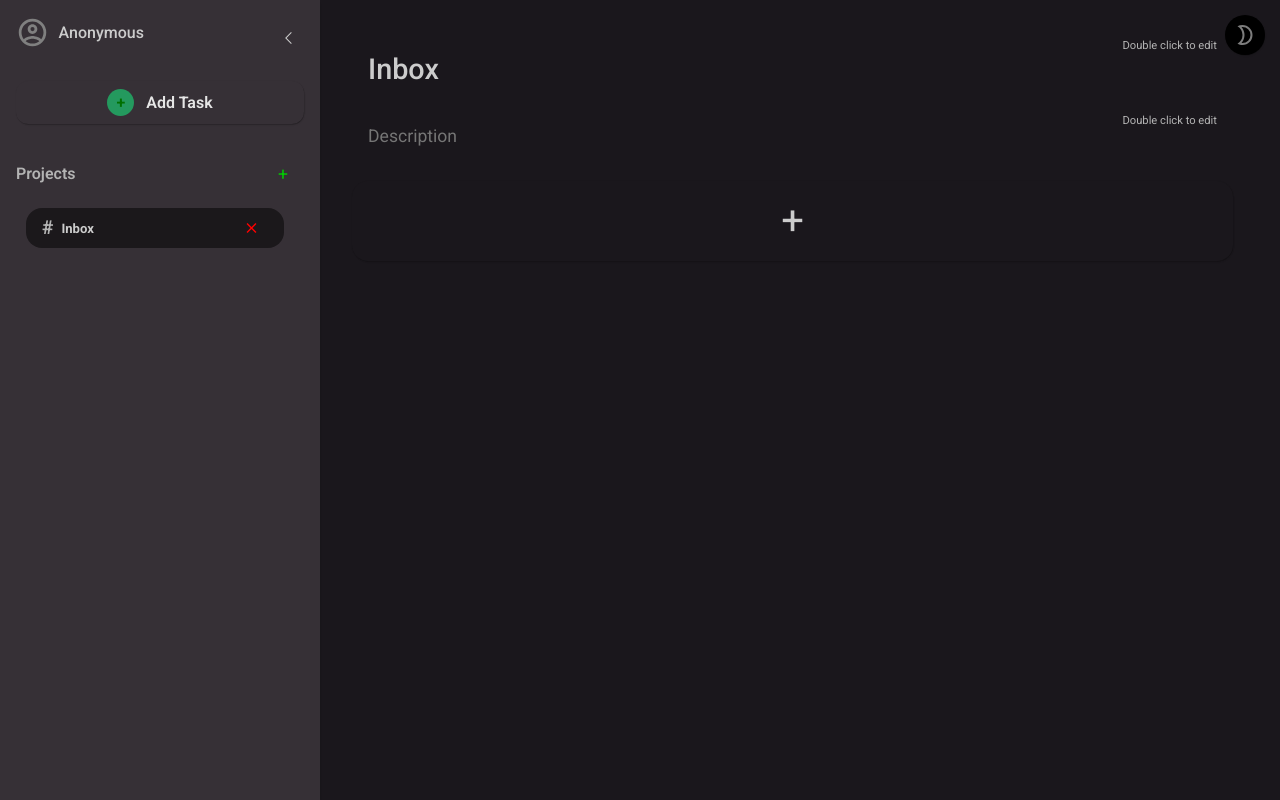
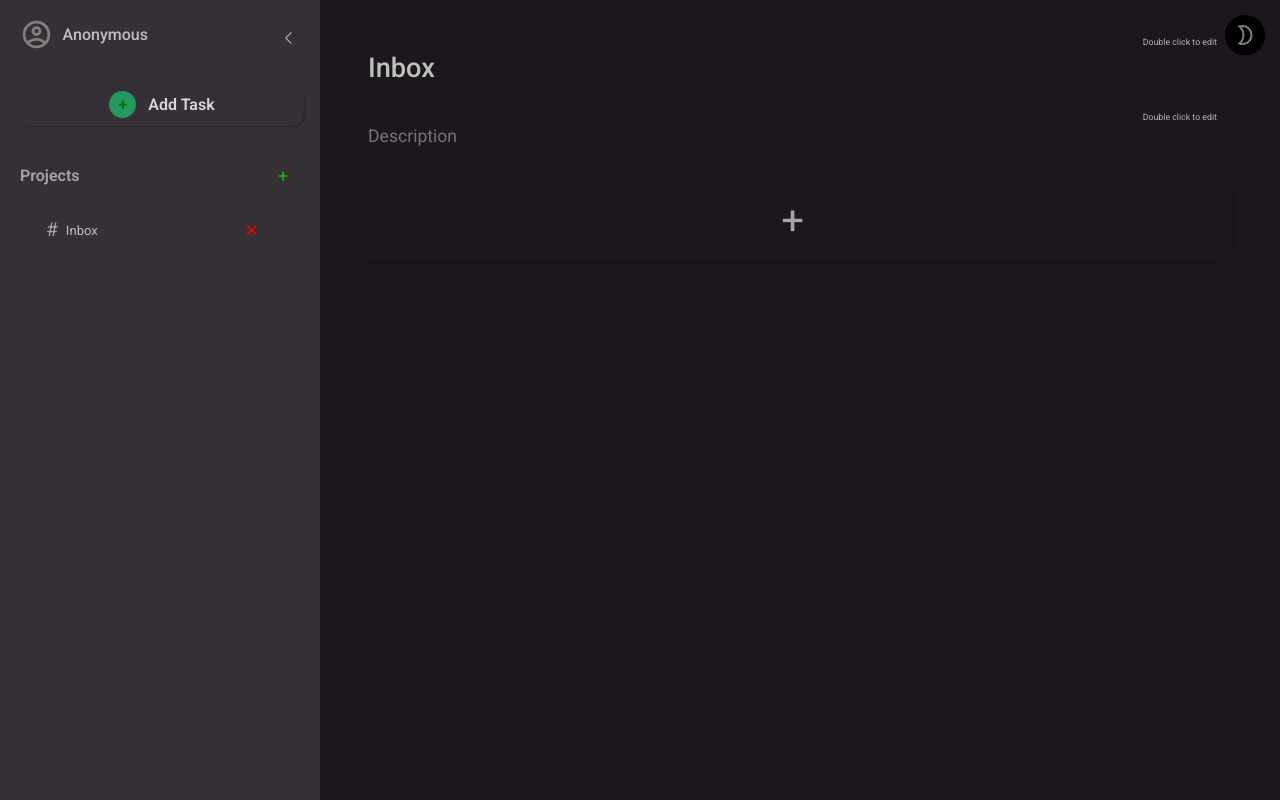
Before and after one commit to abdulwhab-elghareeb/todo-list, a website built with webpack: page src/template.html in a window 1280 px wide. Built offline with nearby package versions, Linux system fonts and the light colour scheme.

Commit message:
Refactor & organize css

```diff
--- a/src/displayController.js
+++ b/src/displayController.js
@@ -16,7 +16,7 @@ const projectsArray = projectsContainer.projectsArray
 
 // Local storage & initial loading
 if (!localStorage.getItem("projectsArray")){
-    addDefaultProject()
+    initialRendering()
     storage.saveProjectsArray(projectsArray)
     storage.saveCurrentProject(0) // the default project
 }else{
@@ -51,6 +51,11 @@ function showLastViewedProject(){
     getProjectSidebarList(projectsArray[currentProjectIdx]).querySelector(".project-list-btn").click()
 }
 
+function initialRendering(){
+    addDefaultProject()
+    addDefaultNotes()
+}
+
 function addDefaultProject(){
     const defaultProject = new Project("Inbox", "")
     projectsContainer.addProjectToArray(defaultProject)
@@ -58,6 +63,13 @@ function addDefaultProject(){
     storage.saveProjectsArray(projectsArray)
 }
 
+function addDefaultNotes(){
+    const note = dom.createProjectPageNote()
+
+    document.querySelector("#project-page .title-container").prepend(note)
+    document.querySelector("#project-page .description-container").prepend(note.cloneNode(true))
+    // note.cloneNode(true) -> to clone the textContent too
+}
 
 // Project helpers
 function getProjectSidebarList(project){
@@ -213,7 +225,7 @@ function renderProjectPage(project){
 }
 
 function clearProjectPage(){
-    [...document.querySelectorAll("#project-page .wrapper > div")].forEach(container => container.replaceChildren())
+    [...document.querySelectorAll("#project-page .wrapper > div")].forEach(container => container.replaceChildren(container.querySelector(".note") || ""))
     if(document.getElementById("project-page-add-task-btn")) document.getElementById("project-page-add-task-btn").remove()
 }
 
@@ -221,11 +233,10 @@ function renderProjectPageInputs(project){
     const projectPageTitleInput = dom.createProjectPageTitleInput(project)
     const projectPageDescriptionInput = dom.createProjectPageDescInput(project)
     const charCounter = dom.createInputCharCounter()
-    const note = dom.createProjectPageNote()
 
-    document.querySelector("#project-page .title-container").append(projectPageTitleInput, charCounter, note)
-    document.querySelector("#project-page .description-container").append(projectPageDescriptionInput, charCounter.cloneNode(), note.cloneNode(true))
-    // note.cloneNode(true) -> to clone the textContent too
+    document.querySelector("#project-page .title-container").append(projectPageTitleInput, charCounter, )
+    document.querySelector("#project-page .description-container").append(projectPageDescriptionInput, charCounter.cloneNode())
+    // .cloneNode(true) -> to clone the textContent too
 
     function inputsDoubleClickHandler(e){
         const projectPageInput = e.currentTarget
@@ -233,7 +244,7 @@ function renderProjectPageInputs(project){
         projectPageInput.removeAttribute("readonly")
         projectPageInput.focus()
         projectPageInput.select()
-        if(note) note.remove()
+        note.textContent = ""
     }
 
     function inputChangeEventHandler(e){
--- a/src/style.css
+++ b/src/style.css
@@ -62,30 +62,28 @@ h1, h2, h3, h4, h5, h6 {
     0.4px 0.8px 1px -1.2px hsl(var(--shadow-color) / 0.34),
     1px 2px 2.5px -2.5px hsl(var(--shadow-color) / 0.34);
 
-    scrollbar-color: hsl(from var(--text-color) h s calc(l + 5)) var(--sidebar-background);
+    scrollbar-color: var(--scrollbar) transparent;
     scrollbar-gutter: stable;
 }
 
 :root.light{
   --sidebar-background: hsl(48, 48%, 94%);
   --main-background: hsl(43 89 96);
-  --text-color: hsl(0, 0%, 15%);
+  --text-color: hsl(0, 0%, 20%);
   --shadow-color: 40deg 29% 60%;
   --light-gray: hsl(0 0 50);
   --submit-btns: hsl(150, 62%, 72%);
-
-
+  --scrollbar : hsl(from var(--sidebar-background) h s calc(l - 20))
 }
 
 :root.dark{
   --sidebar-background: hsl(300 5 20);
-  --main-background: hsl(270 10 10);
-  --text-color: hsl(0 0 80);
+  --main-background: hsl(300 10 10);
+  --text-color: hsl(0 0 75);
   --shadow-color: 0deg 0% 5%;
-  --light-gray: hsl(0 0 70);
+  --light-gray: hsl(0 0 65);
   --submit-btns: hsl(150, 62%, 37%);
-
-
+  --scrollbar : hsl(from var(--sidebar-background) h s calc(l + 20))
 }
 
 button,
@@ -126,9 +124,14 @@ body{
 
   font-family: var(--font-family);
   color: var(--text-color);
-
   background-color: var(--main-background);
 }
+
+/* General rules */
+.disable{
+  pointer-events: none;
+}
+
 
 /* switching modes btn */
 #mode{
@@ -154,8 +157,7 @@ body{
 
 /* Sidebar */
 #sidebar{
-  overflow-x: hidden; /* so content inside of sidebar don't overflow when sidebar is closed */
-  overflow-y: hidden;
+  overflow: hidden; /* so content inside of sidebar doesn't overflow when sidebar is closed */
   position: fixed;
   width: 320px;
   height: 100vh;
@@ -166,48 +168,13 @@ body{
   grid-auto-rows: max-content;
 
   gap: 2rem;
-  padding: 1rem;
+  padding: 18px 16px 16px 20px;
 
   box-shadow: var(--shadow);
-
-  transition: all 0.4s;
-
-}
-
-#sidebar-toggling-btn{
-  position: fixed;
-  z-index: 3;
-  left: 270px;
-  top: 20px;
-
-  text-align: center;
-  padding: 6px;
-  border-radius: 1rem;
-
-  background-color: transparent;
-
   transition: all 0.4s;
 }
 
-#sidebar-toggling-btn{
-  fill:var(--text-color);
-  width: 37px;
-  height: 37px;
-  rotate: 90deg;
-}
-
-/* sidebar closing/opening transition */
-#sidebar.sidebar-close{
-  width: 0;
-  padding: 0;
-}
-
-#sidebar-toggling-btn.sidebar-close{
-  left: 15px;
-  rotate: 270deg;
-}
-
-
+/* Sidebar user */
 #sidebar .user{
   display: flex;
   align-items: center;
@@ -218,6 +185,7 @@ body{
   background-color: var(--sidebar-background);
 }
 
+/* Sidebar add task */
 #sidebar #sidebar-add-task-btn{
   border-radius: 12px;
   padding: 8px 10px;
@@ -240,31 +208,13 @@ body{
   color: hsl(120, 100%, 22%);
 }
 
-#sidebar button.selected-project{
-  background-color: hsl(from var(--sidebar-background) h s calc(l - 10));
-  font-weight: bold;
+/* Projects UL */
+#project-container{
+  position: relative;
+
+  display: grid;
+  gap: 1rem;
 }
-
-#sidebar #projects-list{
-  scrollbar-gutter: stable;
-  scrollbar-width: thin;
-  overflow-y: auto;
-  max-height: 80vh;
-
-  display: flex;
-  flex-direction: column;
-  gap: 10px;
-}
-
-#project-page{
-  margin-left: 320px;
-  transition: margin-left 0.4s;
-}
-
-#project-page.sidebar-close{
-  margin-left: 50px;
-}
-
 
 #project-container-header{
   display: flex;
@@ -277,22 +227,16 @@ body{
   font-weight: 600;
 }
 
-#project-container{
-  position: relative;
+#sidebar #projects-list{
+  /* a scrollbar just for the UL not for the whole sidebar */
+  scrollbar-gutter: stable;
+  scrollbar-width: thin;
+  overflow-y: auto;
+  max-height: 80vh;
 
-  display: grid;
-  gap: 1rem;
-}
-
-.disable{
-  pointer-events: none;
-}
-
-.project-list-btn::before{
-  content: "#";
-  font-size: 1.2rem;
-  margin-right: 8px;
-  color: var(--light-gray);
+  display: flex;
+  flex-direction: column;
+  gap: 10px;
 }
 
 #sidebar .project-list-btn{
@@ -305,6 +249,18 @@ body{
   font-size: 0.82rem;
 }
 
+/* Works as a replacer for the normal UL bullets */
+.project-list-btn::before{
+  content: "#";
+  font-size: 1.2rem;
+  margin-right: 8px;
+  color: var(--light-gray);
+}
+
+#project-container .project-list-btn:hover{
+  background-color: hsl(from var(--sidebar-background) h s calc(l - 10));
+}
+
 .project-title{
   word-break: break-all; /* If the user inputs a long word */
 
@@ -315,16 +271,19 @@ body{
   overflow: hidden;
 }
 
+.project-remove-btn img{
+  min-width: 17px;
+  min-height: 20px;
+}
+
 #sidebar button,
 #project-container .project-list-btn,
 .add-subtask-btn,
 .subtask-submit,
 .subtask-cancel{
-  background-color: transparent;
   border-radius: 16px;
   padding: 5px 16px;
 
-  cursor: pointer;
   transition: background-color 0.4s;
 }
 
@@ -341,20 +300,57 @@ body{
   padding: 5px 8px;
 }
 
-.project-remove-btn img{
-  min-width: 17px;
-  min-height: 20px;
-}
-
-.hover:hover,
-#project-container .project-list-btn:hover{
-  background-color: hsl(from var(--sidebar-background) h s calc(l - 10));
-}
-
 #sidebar button:hover,
 #sidebar-toggling-btn:hover{
   background-color: hsl(from var(--sidebar-background) h s calc(l - 20));
 }
+
+
+
+/* Sidebar toggling transition */
+/* When sidebar is opened */
+#sidebar-toggling-btn{
+  position: fixed;
+  z-index: 3;
+  left: 270px;
+  top: 20px;
+
+  text-align: center;
+  padding: 6px;
+  border-radius: 1rem;
+
+  background-color: transparent;
+  transition: all 0.4s;
+}
+
+#sidebar-toggling-btn{
+  fill:var(--text-color);
+  width: 37px;
+  height: 37px;
+
+  rotate: 90deg;
+}
+
+#project-page{
+  margin-left: 320px;
+  transition: margin-left 0.4s;
+}
+
+/* When sidebar is closed */
+#sidebar.sidebar-close{
+  width: 0;
+  padding: 0;
+}
+
+#sidebar-toggling-btn.sidebar-close{
+  left: 15px;
+  rotate: 270deg;
+}
+
+#project-page.sidebar-close{
+  margin-left: 50px;
+}
+
 
 
 /* Dialog */
@@ -377,7 +373,6 @@ dialog select,
 dialog button{
   box-shadow: var(--shadow);
 }
-
 
 dialog form{
   height: 100%;
@@ -405,10 +400,6 @@ input[name="project-title"]{
   font-size: 28px;
 }
 
-div:has(input[name="project-title"]){
-  max-height: 75px;
-}
-
 input[name="project-description"]{
   padding: 1rem;
   font-size: 17px;
@@ -417,16 +408,12 @@ input[name="project-description"]{
 .char-counter{
   position: absolute;
   font-weight: 500;
-  font-size: 0.6rem;
+  font-size: 0.55rem;
   color: var(--light-gray);
 }
 
-#project-page .char-counter{
-  background-color: var(--main-background);
-}
-
 input + .char-counter{
-  bottom: 0;
+  bottom: 1px;
   right: 10px;
 }
 
@@ -458,7 +445,7 @@ dialog form button{
   box-shadow: var(--shadow);
   border-radius: 8px;
 
-  transition:all 0.4s;
+  transition: all 0.4s;
 }
 
 form button[id*='submit']{
@@ -481,7 +468,7 @@ label{
 label:has(+ *:required)::after{
   content: "*";
   color: red;
-  margin-left: 2px;
+  margin-left: 3px;
 }
 
 *:required{
@@ -492,7 +479,7 @@ select{
   background-color: transparent;
 }
 
-/* Main content */
+/* Project page */
 #project-page{
   flex-grow: 1;
 
@@ -504,7 +491,7 @@ select{
   flex-grow: 1;
 
   min-height: max-content;
-  max-width: 1110px;
+  max-width: 1100px;
 
   padding: 2rem;
 
@@ -512,48 +499,60 @@ select{
 
 div:has(> #project-page-title){
   position: sticky;
+  height: 75px;
   top: 0;
   z-index: 2;
 
   background-color: var(--main-background);
 }
 
+div.sticky-triggered > .note{
+  display: none;
+}
+
+div.sticky-triggered > #project-page-title{
+  font-size: 1.2rem;
+}
+
+
+
 #project-page-title{
   font-weight: 500;
-  font-size: 1.8rem;
+  font-size: 1.7rem;
 
-  background-color: transparent;
+  transition: all 0.3s;
 }
 
 #project-page-description{
-  height: max-content;
   font-size: 1.1rem;
   color: hsl(from var(--light-gray) h s calc(l - 20));
-
-  background-color: transparent;
 }
 
-div:has(#project-page-description){
-  text-overflow: ellipsis;
+#project-page-title,
+#project-page-description{
+  background-color: transparent;
 }
 
 .note{
   position:absolute;
-  top: 6px;
+  top: 4px;
   right: 1rem;
 
-  font-size: 0.7rem;
-  color: var(--light-gray);
+  font-size: 0.55rem;
+  color: hsl(from var(--light-gray) h s calc(l + 5));
 }
 
 #project-page-add-task-btn{
   width: 100%;
   height: 80px;
+
   border-radius: 1rem;
+  margin: 1rem 0;
+
   font-size: 40px;
+  color: hsl(from var(--text-color) h s calc(l - 10));
   background-color: var(--main-background);
   box-shadow: var(--shadow);
-  margin: 1rem 0;
 }
 
 .task-card,
@@ -581,9 +580,9 @@ div:has(#project-page-description){
 }
 
 .task-displayed-title{
-  font-size: 20px;
+  font-size: 1.15rem;
+  margin-left: 5px;
 }
-
 
 .task-card:hover,
 #project-page-add-task-btn:hover{
@@ -592,7 +591,7 @@ div:has(#project-page-description){
 
 .task-card > .task-check-btn{
   position: relative;
-  transition: none; /* the task itself won't have any transition effects */
+  transition: none; /* the check btn itself won't have any transition effects */
 }
 
 .task-card > .task-check-btn::after{ /* the vertical line between check mark circle and task title */
@@ -613,6 +612,7 @@ div:has(#project-page-description){
   width: 17px;
   height: 17px;
 
+  /* starts invisible */
   position: absolute;
   top: 0;
   right: 0;
@@ -626,7 +626,7 @@ div:has(#project-page-description){
 .task-card:has(> .task-check-btn.checked){
   background-color: hsl(from var(--sidebar-background) h s calc(l - 8));
   text-decoration: line-through;
-  opacity: 0.9;
+  opacity: 0.8;
   color: var(--light-gray);
 }
 
@@ -643,6 +643,7 @@ div:has(#project-page-description){
 }
 
 .task-card > .task-check-btn.checked::before{
+  /* becomes visible when checked */
   opacity: 1;
   top: 11px;
   right: 15.5px;
@@ -673,12 +674,13 @@ div:has(#project-page-description){
 }
 
 .task-expand-btn{
-  padding: 4px;
   position: absolute;
   right: 8px;
   bottom: 0;
+  z-index: 3;
+
   background-color: transparent;
-  z-index: 3;
+  padding: 4px;
 }
 
 .task-card.expanded > .task-expand-btn{
@@ -719,31 +721,36 @@ div:has(#project-page-description){
 
 
 ul.subtasks-list{
+  width: max-content;
+
   grid-column: span 4;
-  border-color: inherit;
-  width: max-content;
+
+
 
   display: flex;
   flex-direction: column;
   gap: 15px;
 
   padding: 0 40px;
+  border-color: inherit;
   cursor: default;
-
 }
 
 .subtasks-list li{
+  position: relative;
+
   border-color: inherit;
-  position: relative;
   margin-left: 1rem;
+}
 
-}
 .subtasks-list li::before{
+  height: 1px;
+  width: 16px;
+
   content: '';
   position: absolute;
   top: 18px;
-  width: 16px;
-  height: 1px;
+
   background-color: hsl(from var(--light-gray) h s calc(l + 20));
 }
 
@@ -760,7 +767,6 @@ ul.subtasks-list{
 
   padding: 3px 10px;
   margin-left: 1rem;
-
   border-color: inherit;
 }
 
@@ -793,9 +799,6 @@ ul.subtasks-list{
 .subtask-form > form{
   height: 35px;
   width: 350px;
-  padding: 1px 12px 1px 10px;
-  margin-left: 1rem;
-  border-color: inherit;
 
   grid-template-columns: 1fr max-content;
   gap: 2px;
@@ -803,10 +806,15 @@ ul.subtasks-list{
   align-content: center;
   grid-template-areas:
   "input btns";
+
+  padding: 1px 12px 1px 10px;
+  margin-left: 1rem;
+  border-color: inherit;
 }
 
 .subtask-form .subtask-title{
   grid-area: input;
+
   font-size: 0.8rem;
   background-color: transparent;
   padding: 2px;
@@ -815,8 +823,9 @@ ul.subtasks-list{
 #project-page .subtask-title + .char-counter{
   bottom: 0;
   right: 70px;
+
   background-color: transparent;
-  font-size: 0.6rem;
+  font-size: 0.55rem;
 }
 
 .subtask-form .subtask-btns{
@@ -849,7 +858,6 @@ ul.subtasks-list{
   width: 100%;
 
   padding: 8px;
-
   font-size: 0.8rem;
   text-align: center;
   color: var(--light-gray);
--- a/src/styling.js
+++ b/src/styling.js
@@ -22,6 +22,15 @@ function toggleSidebar(e){
 document.querySelector("#sidebar-toggling-btn").addEventListener("click", toggleSidebar)
 
 
+// Project page title
+
+window.addEventListener("scroll", () =>{
+    const projectPageTitle = document.getElementById("project-page-title").closest("div")
+    const triggeringTop = parseInt(window.getComputedStyle(projectPageTitle).top)
+    const currentTop = projectPageTitle.getBoundingClientRect().top
+    projectPageTitle.classList.toggle("sticky-triggered", triggeringTop == currentTop)
+})
+
 // dark mode
 function switchModes(){
     const newMode = (root.className == "dark")? "light" : "dark"
```
Also changed, not shown: src/storage.js (line endings or trailing spaces).
